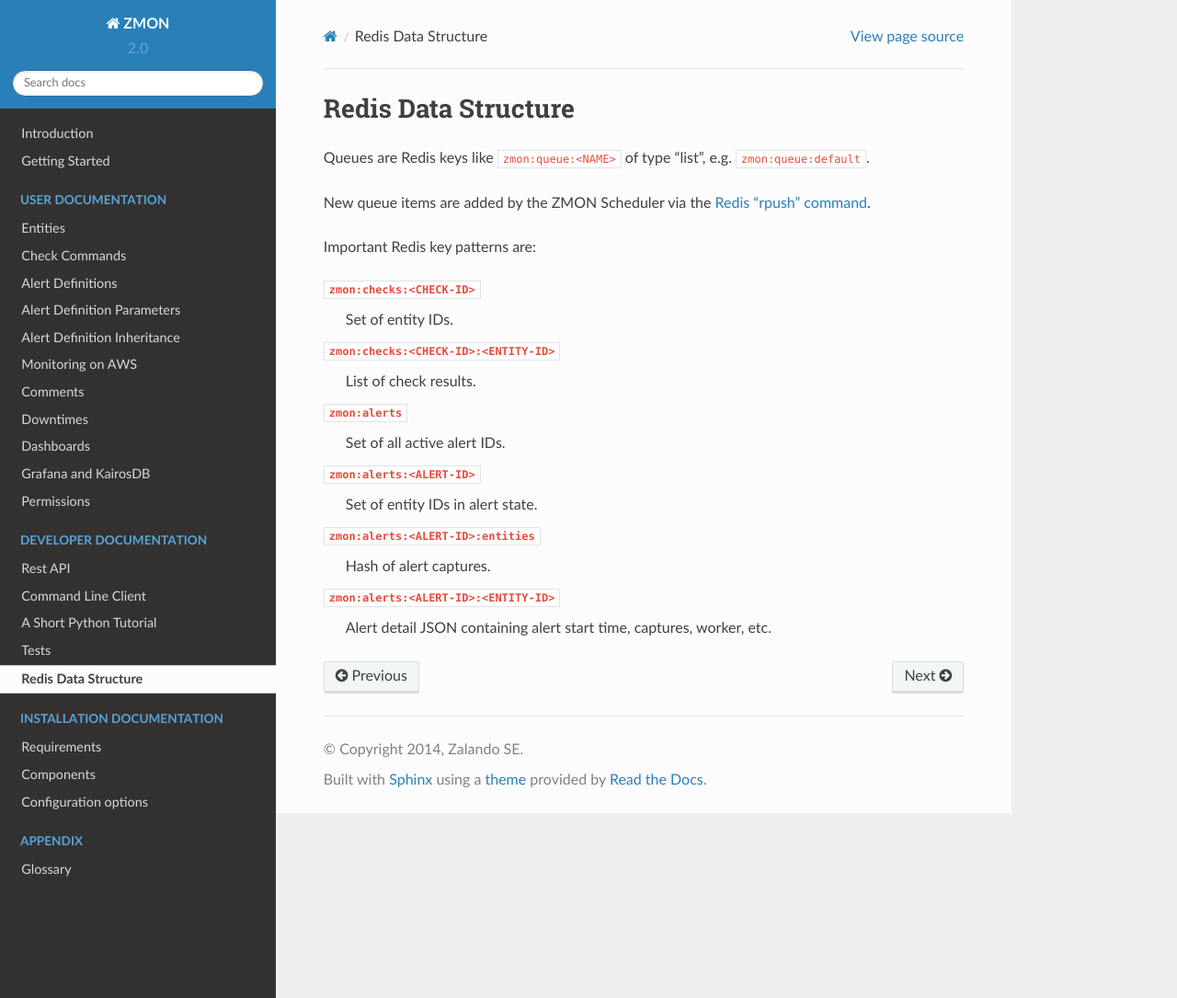
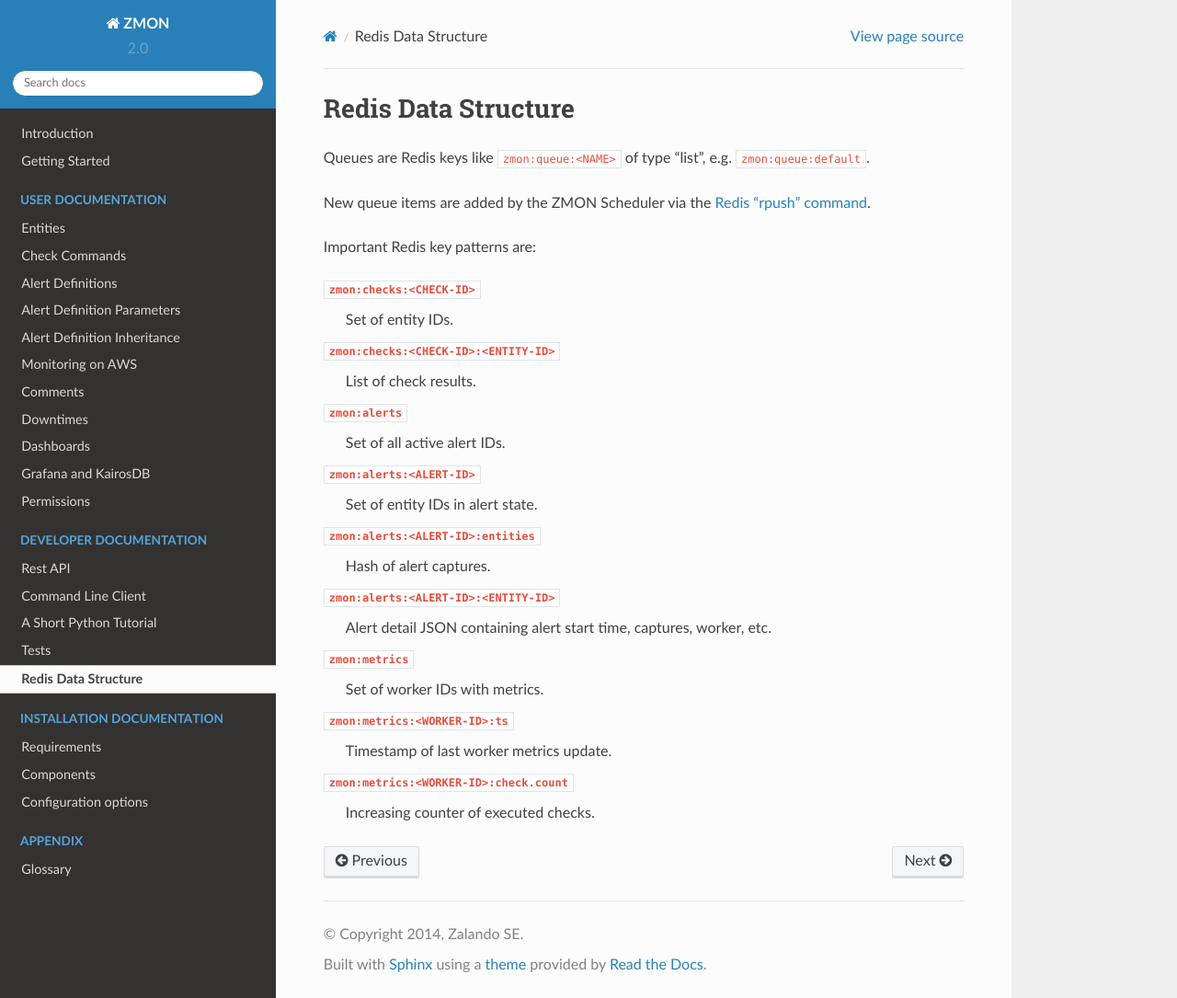
Before and after one commit to zalando-zmon/zmon-docs, a Sphinx documentation site: the page built from docs/developer/redis.rst, in a window 1280 px wide and 1085 px high. Shown: the whole window at 92% size. Built offline with Sphinx 7.4.7 and the Read the Docs theme 2.0.0, drawn with Linux system fonts in a browser that asks for light colours.

Commit message:
add metrics Redis keys

```diff
--- a/docs/developer/redis.rst
+++ b/docs/developer/redis.rst
@@ -20,5 +20,11 @@
     Hash of alert captures.
 ``zmon:alerts:<ALERT-ID>:<ENTITY-ID>``
     Alert detail JSON containing alert start time, captures, worker, etc.
+``zmon:metrics``
+    Set of worker IDs with metrics.
+``zmon:metrics:<WORKER-ID>:ts``
+    Timestamp of last worker metrics update.
+``zmon:metrics:<WORKER-ID>:check.count``
+    Increasing counter of executed checks.
 
 .. _Redis "rpush" command: http://redis.io/commands/rpush
```
